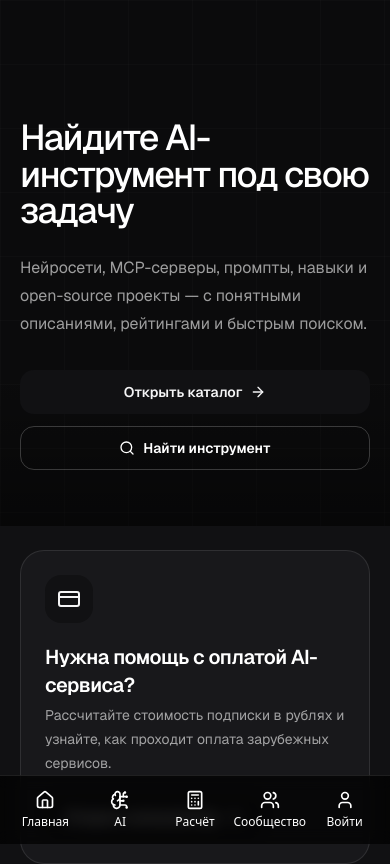
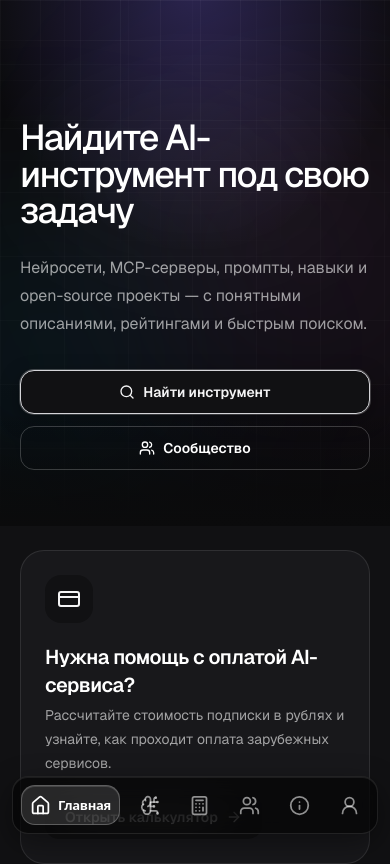
Before and after one commit to molokoedovmp/aibazar2.0, a Next.js app: page / in a window 390 px wide. Shown: the top 864 px of the page. Built offline with nearby package versions, Linux system fonts and the light colour scheme; no server answers; the database is empty; what @edgestore/react would draw is missing.

Commit message:
feat: мобильная стеклянная навигация, декоративный фон hero, правки UI

```diff
--- a/app/components/footer.tsx
+++ b/app/components/footer.tsx
@@ -5,7 +5,7 @@ import { YandexZenIcon } from "@/components/YandexZenIcon";
 
 export const Footer = () => {
   return (
-    <div className="flex items-center w-full p-6 bg-background z-50 dark:bg-[#1F1F1F]">
+    <div className="flex items-center w-full bg-background z-50 dark:bg-[#1F1F1F] px-6 pt-6 pb-[calc(var(--mobile-bar-h,0px)+env(safe-area-inset-bottom)+1.5rem)]">
       <div className="md:ml-auto w-full justify-between md:justify-end flex flex-col md:flex-row items-center gap-4 md:gap-x-2 text-muted-foreground">
         <div className="flex flex-col md:flex-row items-center gap-2">
           <div className="flex items-center gap-2">
--- a/app/components/home/landingsecond.tsx
+++ b/app/components/home/landingsecond.tsx
@@ -3,7 +3,7 @@
 import { useEffect, useState } from "react";
 import dynamic from "next/dynamic";
 import Link from "next/link";
-import { ArrowRight, CreditCard, Search } from "lucide-react";
+import { ArrowRight, CreditCard, Search, Users } from "lucide-react";
 
 import PopularToolsSection, { type FeaturedResponse } from "./PopularToolsSection";
 
@@ -43,6 +43,21 @@ export function Landingsecond() {
           <div className="pointer-events-none absolute inset-0 opacity-50 [background-image:linear-gradient(rgba(255,255,255,.035)_1px,transparent_1px),linear-gradient(90deg,rgba(255,255,255,.035)_1px,transparent_1px)] [background-size:64px_64px]" />
           <div className="pointer-events-none absolute inset-x-0 bottom-0 h-40 bg-gradient-to-t from-black/40 to-transparent" />
 
+          {/* Декоративный фон для мобильной версии (робот на mobile скрыт) */}
+          <div aria-hidden className="pointer-events-none absolute inset-0 md:hidden">
+            {/* цветное свечение сверху */}
+            <div className="absolute inset-x-0 top-0 h-96 bg-[radial-gradient(80%_100%_at_50%_-5%,rgba(125,104,255,0.28),transparent_70%)]" />
+            {/* мягкие цветные пятна */}
+            <div className="absolute -left-20 bottom-10 h-64 w-64 rounded-full bg-sky-400/10 blur-[110px]" />
+            <div className="absolute -right-16 top-28 h-72 w-72 rounded-full bg-fuchsia-400/10 blur-[120px]" />
+            {/* более выразительная сетка с плавным затуханием к краям */}
+            <div className="absolute inset-0 opacity-60 [background-image:linear-gradient(rgba(255,255,255,.06)_1px,transparent_1px),linear-gradient(90deg,rgba(255,255,255,.06)_1px,transparent_1px)] [background-size:40px_40px] [mask-image:radial-gradient(ellipse_85%_65%_at_50%_0%,black_25%,transparent_80%)]" />
+            {/* мягкая виньетка снизу для читаемости */}
+            <div className="absolute inset-x-0 bottom-0 h-28 bg-gradient-to-t from-[#0b0b0c] to-transparent" />
+            {/* лёгкое свечение-линза над заголовком */}
+            <div className="absolute inset-x-8 top-24 h-40 rounded-[50%] bg-white/[0.045] blur-3xl" />
+          </div>
+
           <div className="relative mx-auto grid w-full max-w-7xl gap-12 px-5 py-14 sm:px-8 sm:py-16 lg:grid-cols-[0.88fr_1.12fr] lg:items-center lg:gap-16 lg:px-10 lg:py-20">
             <div className="max-w-xl">
               <h1 className="text-4xl font-medium leading-[1.02] tracking-[-0.045em] sm:text-6xl lg:text-[68px]">
@@ -54,18 +69,18 @@ export function Landingsecond() {
 
               <div className="mt-8 flex flex-col gap-3 sm:flex-row">
                 <Link
-                  href="/catalog?type=tools"
-                  className="inline-flex h-11 items-center justify-center gap-2 rounded-xl bg-white px-5 text-sm font-semibold text-black transition hover:bg-zinc-200"
-                >
-                  Открыть каталог
-                  <ArrowRight className="h-4 w-4" />
-                </Link>
-                <Link
                   href="/catalog"
-                  className="inline-flex h-11 items-center justify-center gap-2 rounded-xl border border-white/20 px-5 text-sm font-semibold text-white transition hover:border-white/35 hover:bg-white/10"
+                  className="inline-flex h-11 items-center justify-center gap-2 rounded-xl border border-zinc-300 bg-white px-5 text-sm font-semibold text-black shadow-[0_6px_20px_rgba(0,0,0,0.35),0_0_0_1px_rgba(255,255,255,0.25)] transition hover:border-zinc-400 hover:bg-zinc-200"
                 >
                   <Search className="h-4 w-4" />
                   Найти инструмент
+                </Link>
+                <Link
+                  href="/blog"
+                  className="inline-flex h-11 items-center justify-center gap-2 rounded-xl border border-white/20 px-5 text-sm font-semibold text-white transition hover:border-white/35 hover:bg-white/10"
+                >
+                  <Users className="h-4 w-4" />
+                  Сообщество
                 </Link>
               </div>
 
--- /dev/null
+++ b/app/components/mobile-nav.tsx
@@ -0,0 +1,124 @@
+"use client";
+
+import Link from "next/link";
+import { usePathname } from "next/navigation";
+import { useSession } from "next-auth/react";
+import { AnimatePresence, motion } from "framer-motion";
+import {
+  BrainCircuit,
+  Calculator,
+  Home,
+  Info,
+  Users,
+  UserRound,
+  type LucideIcon,
+} from "lucide-react";
+
+type MobileNavItem = {
+  href: string;
+  label: string;
+  icon: LucideIcon;
+  active: boolean;
+};
+
+export function MobileNav() {
+  const { data: session } = useSession();
+  const pathname = usePathname() ?? "";
+  const accountHref = session ? "/account" : "/auth/login";
+  const accountLabel = session ? "Кабинет" : "Войти";
+
+  const items: MobileNavItem[] = [
+    { href: "/", label: "Главная", icon: Home, active: pathname === "/" },
+    {
+      href: "/catalog",
+      label: "AI-библиотека",
+      icon: BrainCircuit,
+      active: pathname.startsWith("/catalog"),
+    },
+    {
+      href: "/calculator",
+      label: "Расчёт",
+      icon: Calculator,
+      active: pathname.startsWith("/calculator"),
+    },
+    {
+      href: "/blog",
+      label: "Сообщество",
+      icon: Users,
+      active: pathname.startsWith("/blog"),
+    },
+    {
+      href: "/about",
+      label: "О нас",
+      icon: Info,
+      active: pathname.startsWith("/about"),
+    },
+    {
+      href: accountHref,
+      label: accountLabel,
+      icon: UserRound,
+      active:
+        pathname.startsWith("/account") ||
+        (!session && pathname.startsWith("/auth/login")),
+    },
+  ];
+
+  return (
+    <nav
+      aria-label="Основная навигация"
+      className="fixed inset-x-0 bottom-0 z-[70] md:hidden"
+    >
+      {/* Одна общая стеклянная плашка для всех иконок */}
+      <div className="px-3 pb-[calc(env(safe-area-inset-bottom)+10px)]">
+        <motion.ul
+          layout
+          className="mx-auto flex max-w-md items-center justify-between rounded-2xl border border-white/10 bg-black/80 px-2 py-2 shadow-[0_10px_30px_rgba(0,0,0,0.4),inset_0_1px_0_rgba(255,255,255,0.08)] backdrop-blur-xl supports-[backdrop-filter]:bg-black/60"
+          transition={{ layout: { duration: 0.3, ease: [0.32, 0.72, 0, 1] } }}
+        >
+          {items.map((item) => {
+            const Icon = item.icon;
+            const labelVisible = item.active;
+
+            return (
+              <motion.li
+                key={item.href}
+                layout
+                className="min-w-0"
+                transition={{ layout: { duration: 0.3, ease: [0.32, 0.72, 0, 1] } }}
+              >
+                <Link
+                  href={item.href}
+                  aria-current={item.active ? "page" : undefined}
+                  className={[
+                    "flex h-10 items-center justify-center rounded-xl px-2 transition-all duration-300",
+                    item.active
+                      ? "border border-white/25 bg-white/[0.12] text-white shadow-[inset_0_1px_0_rgba(255,255,255,0.14)]"
+                      : "border border-transparent text-white/55 hover:text-white/85 active:text-white",
+                  ].join(" ")}
+                >
+                  <span className="flex items-center">
+                    <Icon className="h-[21px] w-[21px] shrink-0" strokeWidth={2} aria-hidden />
+                    <AnimatePresence initial={false}>
+                      {labelVisible && (
+                        <motion.span
+                          key="label"
+                          initial={{ width: 0, opacity: 0, marginLeft: 0 }}
+                          animate={{ width: "auto", opacity: 1, marginLeft: 7 }}
+                          exit={{ width: 0, opacity: 0, marginLeft: 0 }}
+                          transition={{ duration: 0.28, ease: [0.32, 0.72, 0, 1] }}
+                          className="whitespace-nowrap text-[13px] font-semibold leading-none tracking-tight"
+                        >
+                          {item.label}
+                        </motion.span>
+                      )}
+                    </AnimatePresence>
+                  </span>
+                </Link>
+              </motion.li>
+            );
+          })}
+        </motion.ul>
+      </div>
+    </nav>
+  );
+}
--- a/app/components/navbar.tsx
+++ b/app/components/navbar.tsx
@@ -4,9 +4,9 @@ import Link from "next/link";
 import Image from "next/image";
 import { useSession } from "next-auth/react";
 import { Button } from "@/components/ui/button";
-import { BrainCircuit, Calculator, Home, Users, User as UserIcon } from "lucide-react";
 import { Avatar, AvatarFallback, AvatarImage } from "@/components/ui/avatar";
 import { ThemeToggle } from "@/components/theme-toggle";
+import { MobileNav } from "./mobile-nav";
 
 type Props = { overlay?: boolean };
 
@@ -90,50 +90,13 @@ export const Navbar = ({ overlay = false }: Props) => {
         )}
       </header>
 
-      {/* Нижняя мобильная панель (тёмная) */}
-      <nav className="md:hidden fixed bottom-0 left-0 right-0 z-50 border-t border-white/10 bg-black/85 text-white backdrop-blur supports-[backdrop-filter]:bg-black/70">
-        <ul className="mx-auto grid max-w-3xl grid-cols-5 px-2 py-2 text-xs">
-          <li>
-            <Link href="/" className="flex flex-col items-center gap-1 rounded-xl px-2 py-1.5 hover:bg-white/10">
-              <Home className="h-5 w-5" />
-              <span>Главная</span>
-            </Link>
-          </li>
-          <li>
-            <Link href="/catalog" className="flex flex-col items-center gap-1 rounded-xl px-2 py-1.5 hover:bg-white/10">
-              <BrainCircuit className="h-5 w-5" />
-              <span>AI</span>
-            </Link>
-          </li>
-          <li>
-            <Link href="/calculator" className="flex flex-col items-center gap-1 rounded-xl px-2 py-1.5 hover:bg-white/10">
-              <Calculator className="h-5 w-5" />
-              <span>Расчёт</span>
-            </Link>
-          </li>
-          <li>
-            <Link href="/blog" className="flex flex-col items-center gap-1 rounded-xl px-2 py-1.5 hover:bg-white/10">
-              <Users className="h-5 w-5" />
-              <span>Сообщество</span>
-            </Link>
-          </li>
-          <li>
-            <Link
-              href={session ? "/account" : "/auth/login"}
-              className="flex flex-col items-center gap-1 rounded-xl px-2 py-1.5 hover:bg-white/10"
-            >
-              <UserIcon className="h-5 w-5" />
-              <span>{session ? "Кабинет" : "Войти"}</span>
-            </Link>
-          </li>
-        </ul>
-      </nav>
+      {/* Нижняя мобильная панель — стеклянные плитки (иконки, текст раскрывается при выборе) */}
+      <MobileNav />
 
-      {/* Отступ под фиксированную мобильную панель */}
+      {/* Отступ под фиксированную мобильную панель добавляет сам footer */}
       <style jsx global>{`
         @media (max-width: 767px) {
-          :root { --mobile-bar-h: 56px; }
-          body { padding-bottom: calc(var(--mobile-bar-h) + env(safe-area-inset-bottom)); }
+          :root { --mobile-bar-h: 66px; }
         }
       `}</style>
     </>
```
